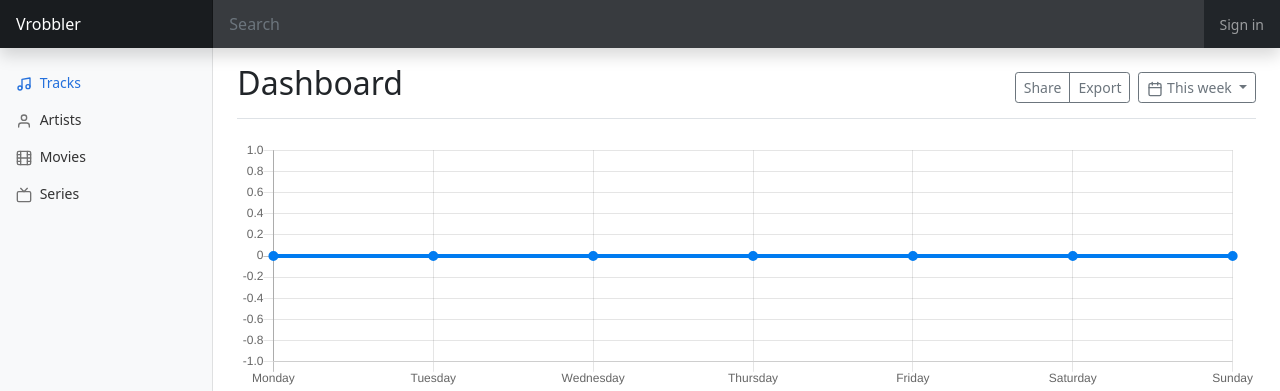
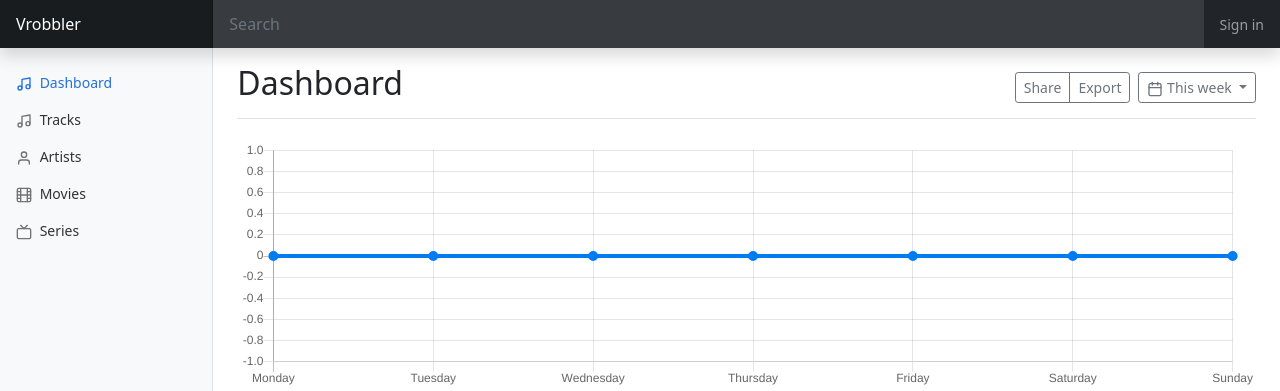
Before and after one commit to powellc/vrobbler, a Django app: page / in a window 1280 px wide. Shown: the top 391 px of the page. Run offline with Django 3.2, Linux system fonts and the light colour scheme; data that the repository does not hold is empty.

Commit message:
Fix sidebar to be accurate

```diff
--- a/vrobbler/templates/base.html
+++ b/vrobbler/templates/base.html
@@ -225,23 +225,29 @@
                             <li class="nav-item">
                                 <a class="nav-link active" aria-current="page" href="#">
                                 <span data-feather="music"></span>
+                                Dashboard
+                                </a>
+                            </li>
+                            <li class="nav-item">
+                                <a class="nav-link" aria-current="page" href="/tracks/">
+                                <span data-feather="music"></span>
                                 Tracks
                                 </a>
                             </li>
                             <li class="nav-item">
-                                <a class="nav-link" href="#">
+                                <a class="nav-link" href="/artists/">
                                 <span data-feather="user"></span>
                                 Artists
                                 </a>
                             </li>
                             <li class="nav-item">
-                                <a class="nav-link" href="#">
+                                <a class="nav-link" href="/movies/">
                                 <span data-feather="film"></span>
                                 Movies
                                 </a>
                             </li>
                             <li class="nav-item">
-                                <a class="nav-link" href="#">
+                                <a class="nav-link" href="/series/">
                                 <span data-feather="tv"></span>
                                 Series
                                 </a>
```
